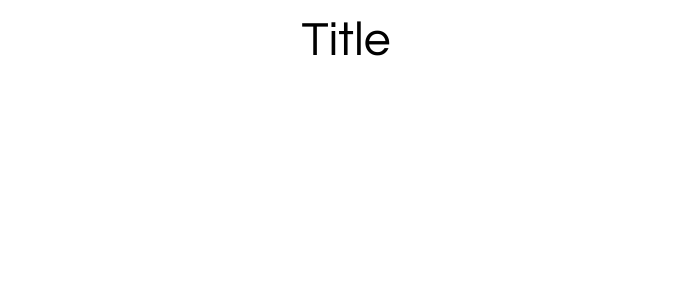
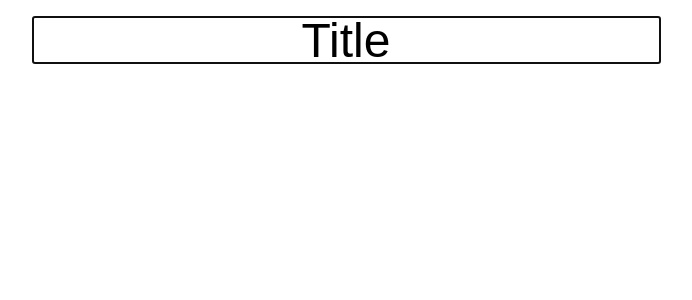
Before and after one commit to asipser/recipesite, a React app: page / in a window 1280 px wide. Shown: the top 300 px of the page, without its empty margins (294-986 px from the left). Built offline with nearby package versions, Linux system fonts and the light colour scheme; the HTML template or start-up script is replaced by a standard one.

Commit message:
added css box sizing

```diff
--- a/client/src/components/modules/EditableText.js
+++ b/client/src/components/modules/EditableText.js
@@ -1,23 +1,21 @@
-import React, { useState, useEffect } from 'react';
+import React, { useState, useEffect } from "react";
 
-const EditableText = ({text, childRef, children}) => {
-
-	const [isEditing, setIsEditing] = useState(false);
-
+const EditableText = ({ text, childRef, children, divClassName }) => {
+  const [isEditing, setIsEditing] = useState(true);
 
   const handleOnBlur = () => {
     setIsEditing(false);
-	}
+  };
 
   const handleKeyPress = (event) => {
-		if(event.key === 'Enter'){
+    if (event.key === "Enter") {
       setIsEditing(false);
     }
-	}
+  };
 
   const handleClick = () => {
     setIsEditing(true);
-	}
+  };
 
   useEffect(() => {
     if (childRef && childRef.current && isEditing === true) {
@@ -28,21 +26,18 @@ const EditableText = ({text, childRef, children}) => {
   let renderText;
 
   if (isEditing) {
-		renderText = (
-			<div onKeyPress={handleKeyPress} onBlur={handleOnBlur}>
+    return (
+      <div className={divClassName} onKeyPress={handleKeyPress} onBlur={handleOnBlur}>
         {children}
       </div>
     );
   } else {
-		renderText = (
-			<div onClick={handleClick}>
+    return (
+      <div className={divClassName} onClick={handleClick}>
         {text}
       </div>
     );
   }
-
-	return renderText;
-
 };
 
 export default EditableText;
--- a/client/src/components/pages/AddRecipe.css
+++ b/client/src/components/pages/AddRecipe.css
@@ -5,13 +5,18 @@
   height: 100vh;
 }
 
-.AddRecipe-RecipeHeader{
+.AddRecipe-RecipeHeader {
   padding: 1rem;
   height: 3rem;
-    font-size: 3rem;
-    text-align: center;
 }
 
 .AddRecipe-RecipeBody {
   height: 100%;
 }
+
+.AddRecipe-RecipeHeader-Title {
+  font-size: 3rem;
+  text-align: center;
+  height: 3rem;
+  box-sizing: border-box;
+}
--- a/client/src/components/pages/AddRecipe.js
+++ b/client/src/components/pages/AddRecipe.js
@@ -1,26 +1,28 @@
-import React, { useState, useRef } from 'react';
+import React, { useState, useRef } from "react";
 import "./AddRecipe.css";
-import EditableText from '../modules/EditableText';
+import EditableText from "../modules/EditableText";
 
 const AddRecipe = () => {
-
   const inputRef = useRef();
 
   const handleChange = (event) => {
-		setText(event.target.value)
-	}
+    setText(event.target.value);
+  };
   const [text, setText] = useState("Title");
 
   return (
     <div className="AddRecipe-Container">
       <div className="AddRecipe-RecipeHeader">
-                <EditableText text={text} childRef={inputRef}>
-                    <input ref={inputRef} value={text} onChange={handleChange}/>
+        <EditableText divClassName={"AddRecipe-RecipeHeader-Title"} text={text} childRef={inputRef}>
+          <input
+            className={"AddRecipe-RecipeHeader-Title"}
+            ref={inputRef}
+            value={text}
+            onChange={handleChange}
+          />
         </EditableText>
       </div>
-            <div className="AddRecipe-RecipeBody">
-            </div>
-
+      <div className="AddRecipe-RecipeBody"></div>
     </div>
   );
 };
```
Also changed, not shown: 1 other file (tests, documents, lock files or other folders). Lines whose indentation alone changed are shown as unchanged.
